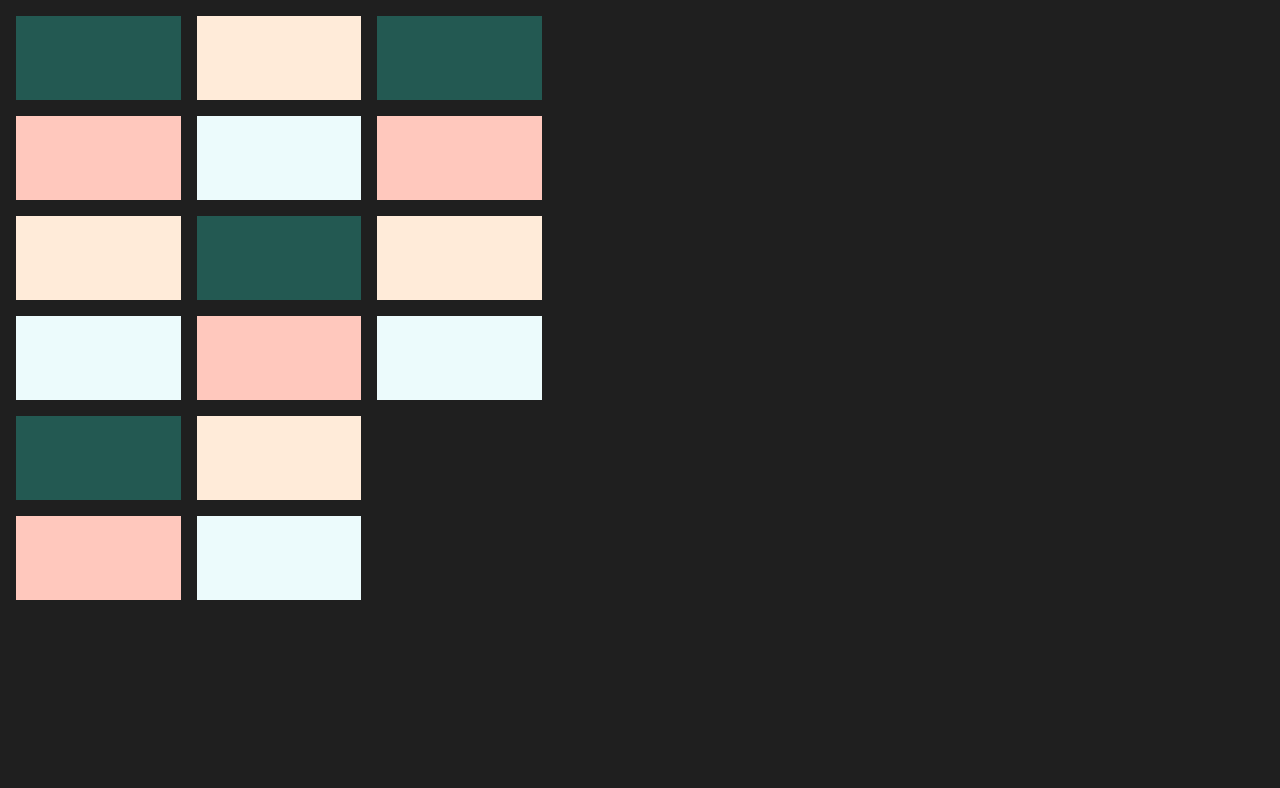
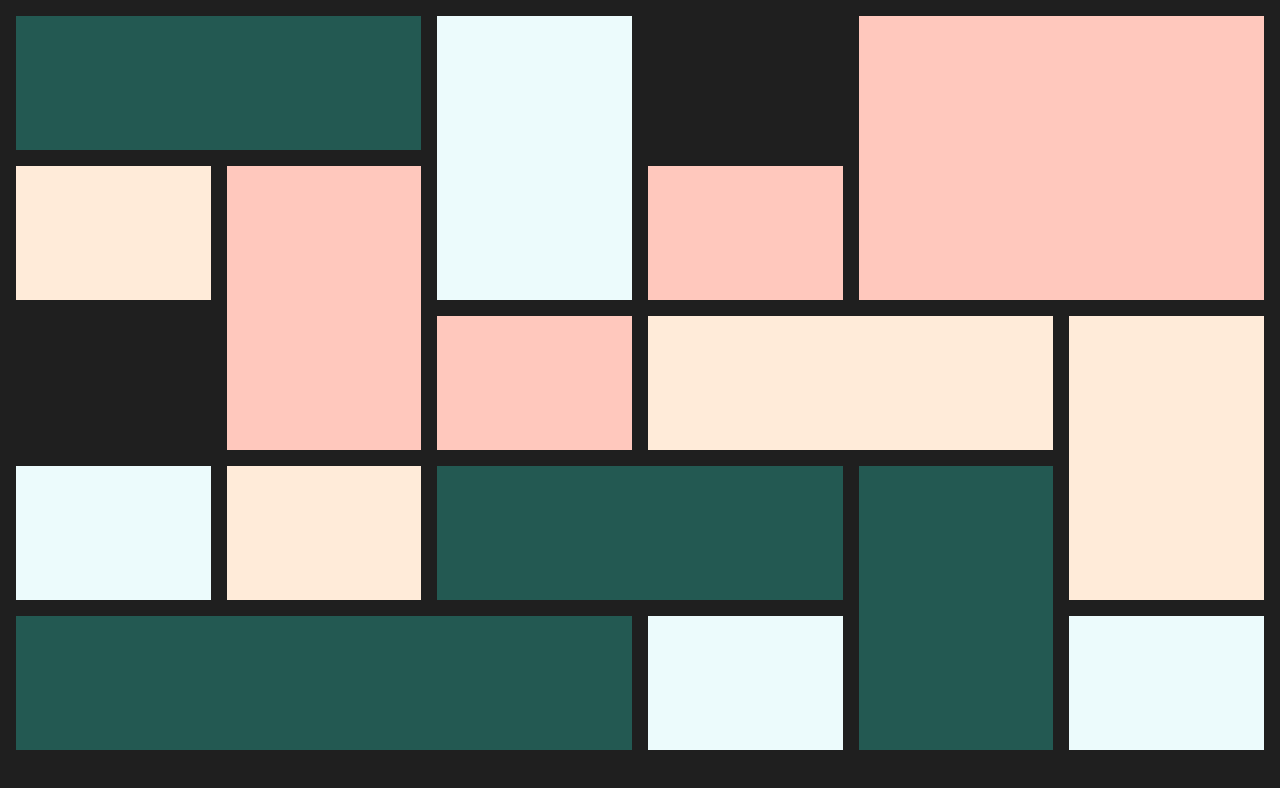
Before and after one commit to TheHagueUniversity/css-advanced-challenge-brynkri, a plain HTML site: page index.html in a window 1280 px wide. Drawn offline with Linux system fonts and the light colour scheme.

Commit message:
finished grid

```diff
--- a/style.css
+++ b/style.css
@@ -1,14 +1,18 @@
 body {
     height: 100%;
+    width: 100%;
     margin: 0;
     background: #1f1f1f;
-    overflow: hidden;
+}
+
+* {
+    box-sizing: border-box;
 }
 
 .mondrian {
     display: grid;
-    grid-template-columns: 1fr 1fr 1fr 1fr 1fr 1fr 1fr;
-    grid-auto-rows: minmax(100px, auto);
+    grid-template-columns: 1fr 1fr 1fr 1fr 1fr 1fr;
+    grid-auto-rows: minmax(150px, auto);
     justify-items: stretch;
     align-items: stretch;
 }
@@ -20,20 +24,20 @@ body {
 }
 
 #square1 {
-    grid-column: 1;
+    grid-column: 1/3;
     grid-row: 1;
     background: #235952;
 }
 
 #square2 {
-    grid-column: 1;
-    grid-row: 2;
+    grid-column: 3;
+    grid-row: 3;
     background: #ffc8bd;
 }
 
 #square3 {
     grid-column: 1;
-    grid-row: 3;
+    grid-row: 2;
     background: #ffebd9 ;
 }
 
@@ -45,73 +49,73 @@ body {
 }
 
 #square5 {
-    grid-column: 1;
+    grid-column: 1/4;
     grid-row: 5;
     background: #235952;
 }
 
 #square6 {
-    grid-column: 1;
-    grid-row: 6;
+    grid-column: 2;
+    grid-row: 2/4;
     background: #ffc8bd;
 }
 
 #square7 {
     grid-column: 2;
-    grid-row: 1;
+    grid-row: 4;
     background: #ffebd9;
 }
 
 #square8 {
-    grid-column: 2;
-    grid-row: 2;
+    grid-column: 3;
+    grid-row: 1/3;
     background: #ecfbfc;
 }
 
 #square9 {
-    grid-column: 2;
-    grid-row: 3;
+    grid-column: 3/5;
+    grid-row: 4;
     background: #235952;
 }
 
 #square10 {
-    grid-column: 2;
-    grid-row: 4;
+    grid-column: 4;
+    grid-row: 2;
     background: #ffc8bd;
 }
 
 #square11 {
-    grid-column: 2;
-    grid-row: 5;
+    grid-column: 4/6;
+    grid-row: 3;
     background: #ffebd9;
 }
 
 #square12 {
-    grid-column: 2;
-    grid-row: 6;
+    grid-column: 4;
+    grid-row: 5;
     background: #ecfbfc;
 }
 
 #square13 {
-    grid-column: 3;
-    grid-row: 1;
+    grid-column: 5;
+    grid-row: 4/6;
     background: #235952;
 }
 
 #square14 {
-    grid-column: 3;
-    grid-row: 2;
+    grid-column: 5/7;
+    grid-row: 1/3;
     background: #ffc8bd;
 }
 
 #square15 {
-    grid-column: 3;
-    grid-row: 3;
+    grid-column: 6;
+    grid-row: 3/5;
     background: #ffebd9;
 }
 
 #square16 {
-    grid-column: 3;
-    grid-row: 4;
+    grid-column: 6;
+    grid-row: 5;
     background: #ecfbfc;
 }
```
